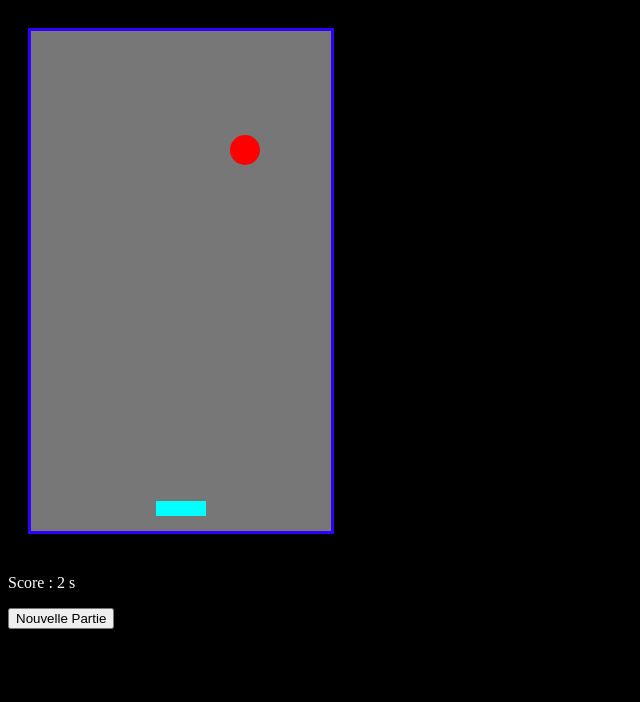
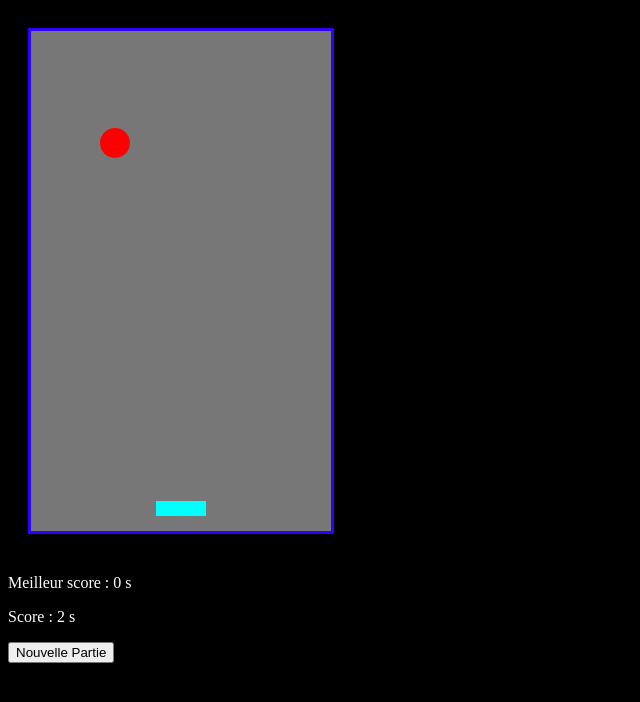
Before and after one commit to Jaysoooooon/Pong, a plain HTML site: page index.html in a window 1280 px wide. Both pictures are taken after a click on the button "Nouvelle Partie". Shown: the whole page, without its empty margins (0-640 px from the left). Drawn offline with Linux system fonts and the light colour scheme.

Commit message:
Add : BestScore save

```diff
--- a/index.html
+++ b/index.html
@@ -15,7 +15,7 @@
         <p id="lose"></p>
     </section>
     <section>
-        <!--<p id="bestscore">Meilleur score : 0 s</p>-->
+        <p >Meilleur score : <span id="bestscore">0</span> s</p>
         <p>Score : <span id="score">0</span> s</p>
         <button id="startreset">Nouvelle Partie</button>
     </section>
--- a/scripts/pong.js
+++ b/scripts/pong.js
@@ -3,9 +3,11 @@ const ctx = canvas.getContext("2d");
 const resetButton = document.getElementById("startreset");
 const loseCondition = document.getElementById("score");
 const resultDisplay = document.getElementById("lose");
+const bestScoreEver = document.getElementById("bestscore");
 
 let secondes = 0;
 let timerID = null;
+let bestSecondes = 0;
 
 let xBarre = canvas.width / 2 - 25;
 const yBarre = 470;
@@ -14,7 +16,7 @@ const widthBarre = 50;
 const heightBarre = 15
 
 let x = canvas.width / 2;
-let y = yBarre - heightBarre;
+let y = yBarre - 20;
 let speedBallX = 2;
 let speedBallY = 2;
 const widthBall = 15;
@@ -69,12 +71,16 @@ function update() {
     if(y <= 0 + widthBall) {
         speedBallY = -speedBallY;
     }
+    /*if(y <= yBarre- heightBarre) {
+        speedBallY = -speedBallY;
+    }*/
+
+
     if (y >= canvas.height - widthBall) {
         cancelAnimationFrame(rafID);
         resultDisplay.textContent = "Perdu !";
         stopTimer();
     }
-
 }
 
 function startTimer() {
@@ -88,6 +94,10 @@ function startTimer() {
 function stopTimer() {
     clearInterval(timerID);
     timerID = null;
+    if(secondes > bestSecondes) {
+        bestSecondes = secondes;
+        bestScoreEver.textContent = bestSecondes;
+    }
 }
 
 function start() {
@@ -98,18 +108,17 @@ function start() {
     rafID = requestAnimationFrame(start);
 }
 
-start();
-random();
+drawBall();
+drawBarre();
 
 resetButton.addEventListener('click', () => {
     secondes = 0;
     loseCondition.textContent = '0';
     x = canvas.width / 2;
-    y = yBarre - heightBarre;
+    y = yBarre - 20;
     speedBallX = 2;
     speedBallY = 2;
     random();
-    updateScore();
     start();
     resultDisplay.textContent = '';
 });
```
